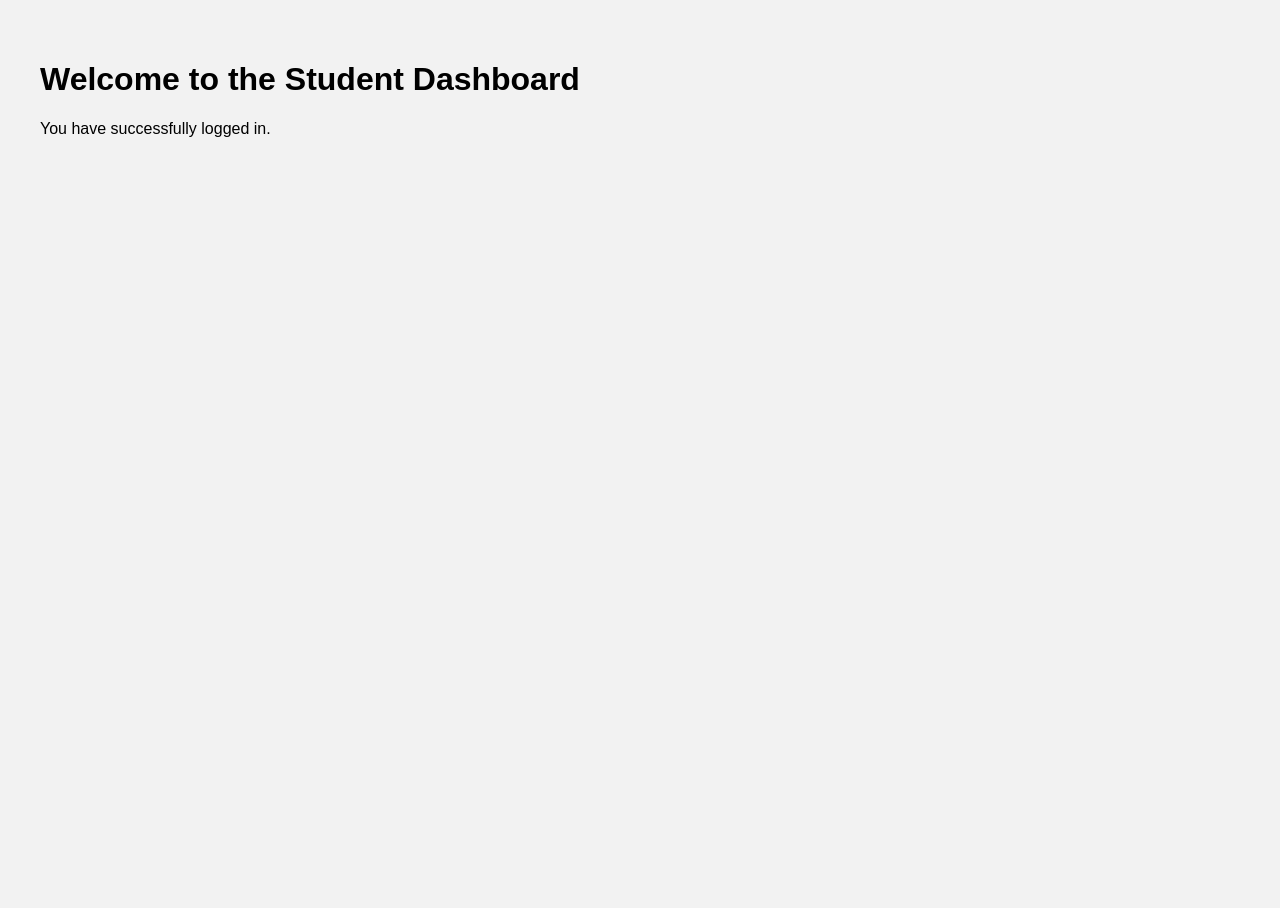
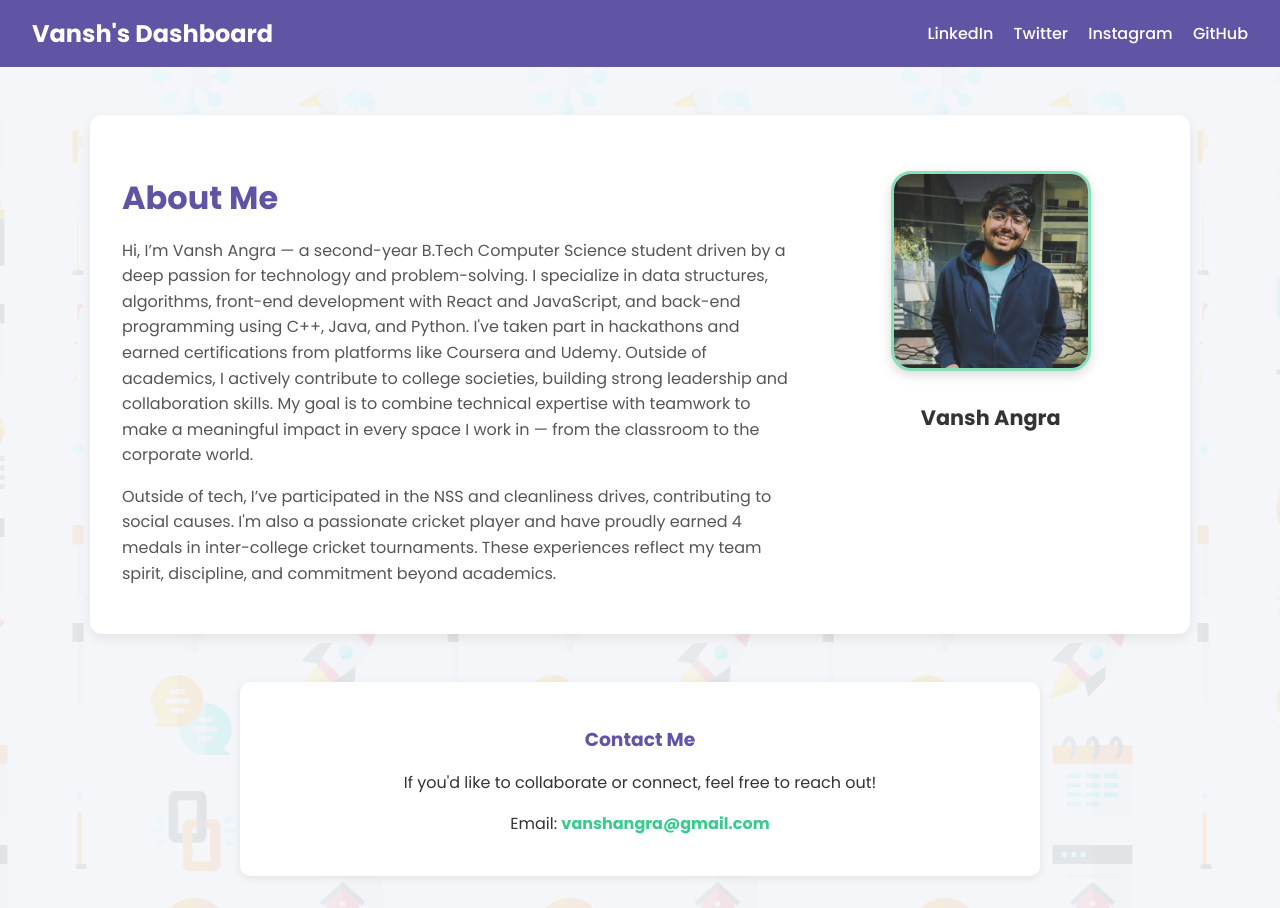
Before and after one commit to vanshangra/login-page, a website: page public/dashboard.html in a window 1280 px wide. Before the commit the page ends 800 px from the top, so only its background shows below. Drawn offline with Linux system fonts and the light colour scheme.

Commit message:
dashboard changes

```diff
--- a/public/dashboard.html
+++ b/public/dashboard.html
@@ -1,18 +1,177 @@
 <!DOCTYPE html>
 <html lang="en">
+
 <head>
   <meta charset="UTF-8">
-  <title>Student Dashboard</title>
+  <title>Student Dashboard - Vansh Angra</title>
+  <meta name="viewport" content="width=device-width, initial-scale=1.0">
+  <link rel="stylesheet" href="style.css">
   <style>
     body {
-      font-family: Arial, sans-serif;
-      padding: 2rem;
-      background: #f2f2f2;
+      margin: 0;
+      font-family: "Poppins", sans-serif;
+      background-color: #f4f6f9;
+      color: #333;
+    }
+
+    .navbar {
+      background-color: #6055a5;
+      color: white;
+      padding: 1em 2em;
+      display: flex;
+      justify-content: space-between;
+      align-items: center;
+    }
+
+    .navbar h1 {
+      margin: 0;
+      font-size: 1.5em;
+    }
+
+    .navbar .links a {
+      color: white;
+      margin-left: 1em;
+      text-decoration: none;
+      font-weight: 500;
+    }
+
+    .navbar .links a:hover {
+      text-decoration: underline;
+    }
+
+    .main-content {
+      max-width: 1100px;
+      margin: 3em auto;
+      background: white;
+      padding: 2em;
+      border-radius: 12px;
+      box-shadow: 0 4px 12px rgba(0, 0, 0, 0.08);
+      display: flex;
+      gap: 2em;
+      align-items: flex-start;
+    }
+
+    .about-me {
+      flex: 2;
+    }
+
+    .about-me h2 {
+      font-size: 2em;
+      margin-bottom: 1rem;
+      color: #6055a5;
+    }
+
+    .about-me p {
+      font-size: 1em;
+      color: #555;
+      margin-bottom: 1em;
+      line-height: 1.6;
+    }
+
+    .profile-section {
+      flex: 1;
+      text-align: center;
+    }
+
+    .profile-section img {
+      width: 200px;
+      height: 200px;
+      object-fit: cover;
+      border-radius: 20px;
+      /* soft, rounded corners */
+      border: 3px solid rgba(56, 204, 140, 0.6);
+      /* semi-transparent greenish border */
+      box-shadow: 0 4px 12px rgba(0, 0, 0, 0.15);
+      /* subtle shadow */
+      margin-top: 1.5rem;
+      margin-bottom: 1rem;
+      transition: transform 0.3s ease;
+    }
+
+    .profile-section img:hover {
+      transform: scale(1.03);
+      /* subtle hover effect */
+    }
+
+    .profile-section h3 {
+      margin: 0.5rem 0 0;
+      font-size: 1.3em;
+      color: #333;
+    }
+
+    .footer-contact {
+      max-width: 800px;
+      margin: 2em auto;
+      background: white;
+      padding: 1.5em;
+      border-radius: 10px;
+      text-align: center;
+      box-shadow: 0 2px 8px rgba(0, 0, 0, 0.08);
+    }
+
+    .footer-contact h3 {
+      color: #6055a5;
+      margin-bottom: 0.5em;
+    }
+
+    .footer-contact a {
+      color: #38cc8c;
+      text-decoration: none;
+      font-weight: bold;
+    }
+
+    @media (max-width: 768px) {
+      .main-content {
+        flex-direction: column;
+        align-items: center;
+      }
+
+      .about-me {
+        text-align: center;
+      }
     }
   </style>
 </head>
+
 <body>
-  <h1>Welcome to the Student Dashboard</h1>
-  <p>You have successfully logged in.</p>
+
+  <nav class="navbar">
+    <h1>Vansh's Dashboard</h1>
+    <div class="links">
+      <a href="www.linkedin.com/in/vanshangra28">LinkedIn</a>
+      <a href="https://x.com/AngraVansh69233?t=pgps6PiMMrDDtRo7UsyGIQ&s=09">Twitter</a>
+      <a href="https://www.instagram.com/vanshangra_?igsh=aXI0cXp3N2NqM2d4">Instagram</a>
+      <a href="https://github.com/vanshangra">GitHub</a>
+    </div>
+  </nav>
+
+  <section class="main-content">
+    <div class="about-me">
+      <h2>About Me</h2>
+      <p>Hi, I’m Vansh Angra — a second-year B.Tech Computer Science student driven by a deep passion for technology and
+        problem-solving. I specialize in data structures, algorithms, front-end development with React and JavaScript,
+        and back-end programming using C++, Java, and Python. I've taken part in hackathons and earned certifications
+        from platforms like Coursera and Udemy. Outside of academics, I actively contribute to college societies,
+        building strong leadership and collaboration skills. My goal is to combine technical expertise with teamwork to
+        make a meaningful impact in every space I work in — from the classroom to the corporate world.</p>
+
+      <p>Outside of tech, I’ve participated in the NSS and cleanliness drives, contributing to social causes. I'm also a
+        passionate cricket player and have proudly earned 4 medals in inter-college cricket tournaments. These
+        experiences reflect my team spirit, discipline, and commitment beyond academics.</p>
+    </div>
+
+    <div class="profile-section">
+      <img src="./images/vansh image.jpg" alt="Vansh Angra Profile Picture">
+      <h3>Vansh Angra</h3>
+    </div>
+  </section>
+
+  <section class="footer-contact">
+    <h3>Contact Me</h3>
+    <p>If you'd like to collaborate or connect, feel free to reach out!</p>
+    <p>Email: <a href="mailto:vanshangra@gmail.com">vanshangra@gmail.com</a></p>
+  </section>
+
 </body>
+
 </html>
```
Also changed, not shown: public/images/vansh image.jpg (added).
